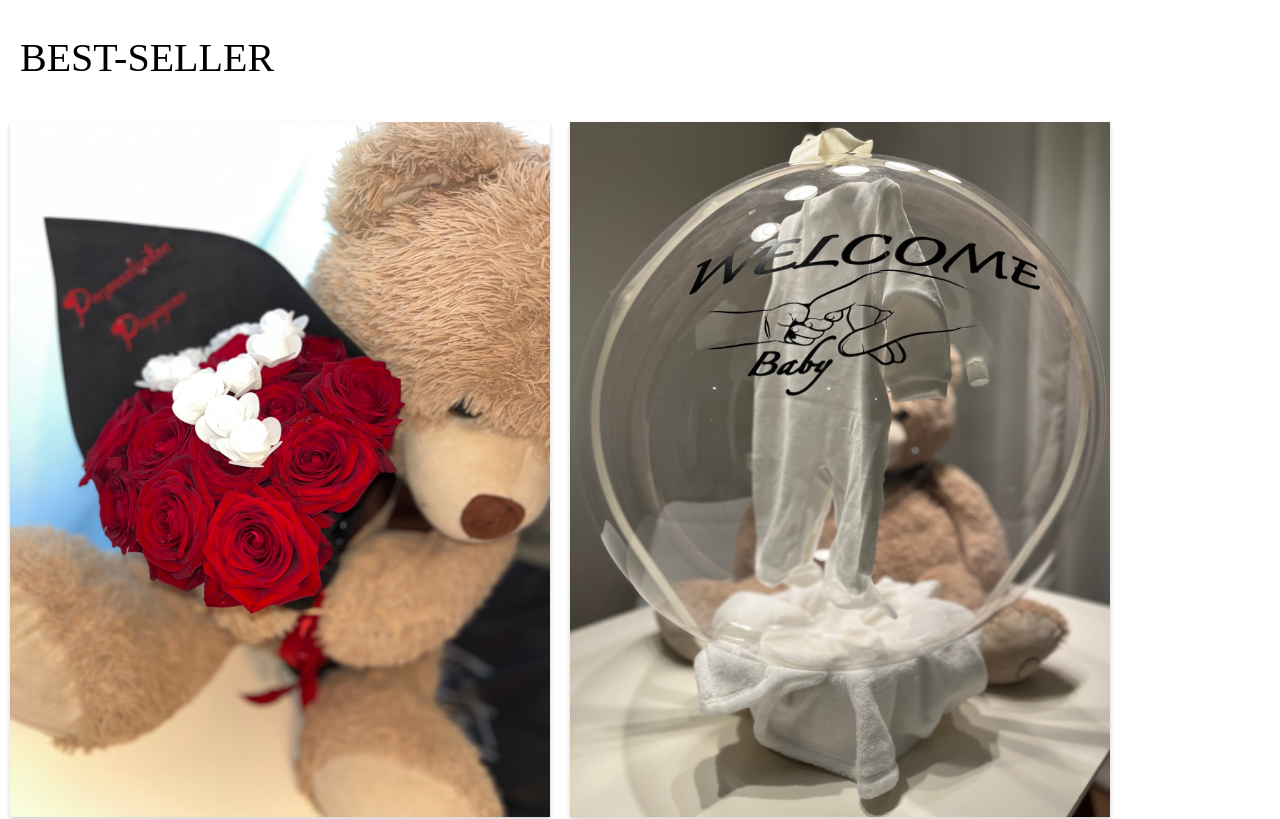
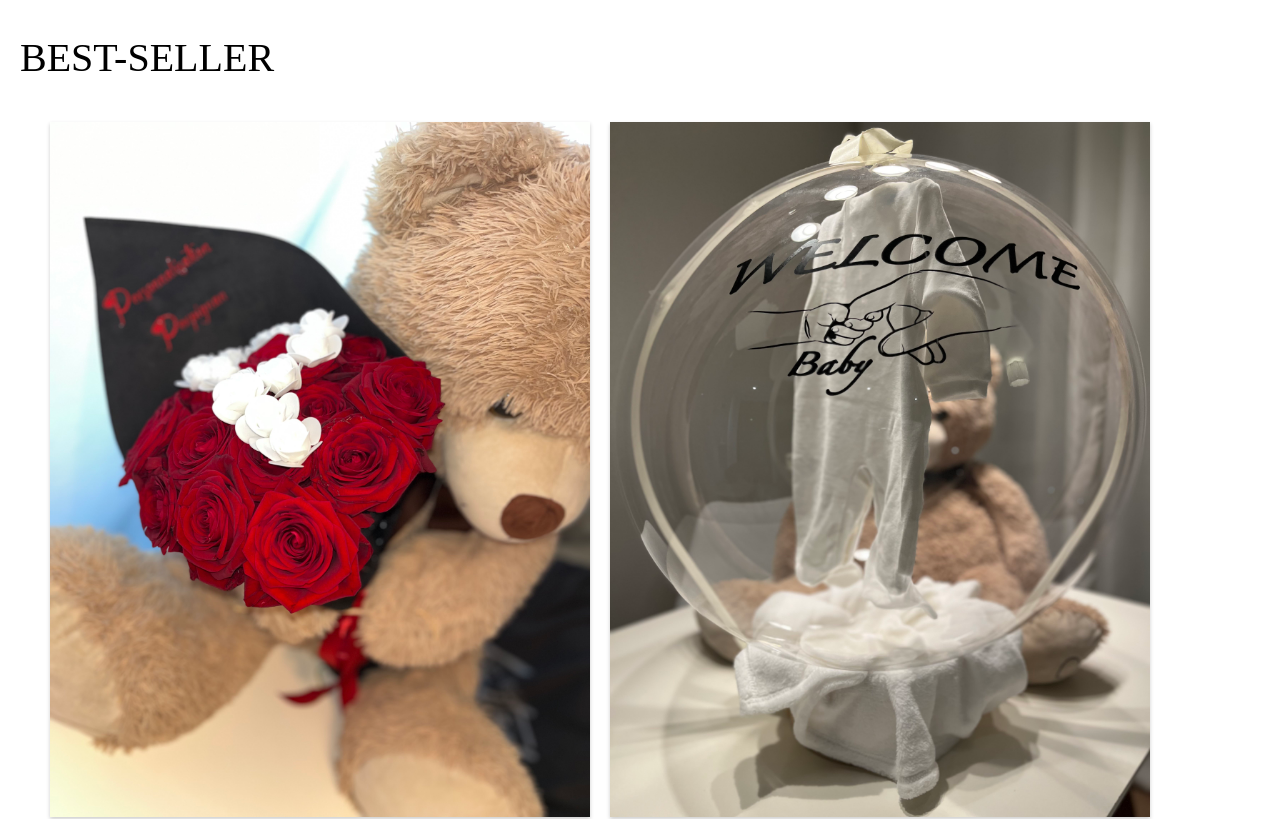
Before and after one commit to AdrienW86/Personnalisation-Perpignan, a Next.js app: page / in a window 1280 px wide. Shown: the part 1649-2468 px from the top of the page. Built offline with nearby package versions, Linux system fonts and the light colour scheme; a web font is replaced by a local one.

Commit message:
mise en ligne

```diff
--- a/styles/Home.module.css
+++ b/styles/Home.module.css
@@ -81,3 +81,8 @@
   transition: .4s ease-in-out;
   background-color: black;
 }
+
+.background {
+  display: flex;
+  justify-content: center;
+}
```
